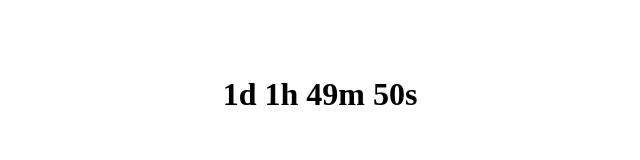
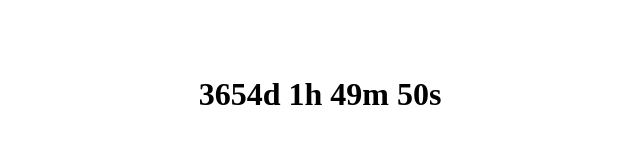
Before and after one commit to StefLue/StefLue.github.io, a plain HTML site: page index.html in a window 1280 px wide. Shown: the whole page, without its empty margins (320-960 px from the left). Drawn offline with Linux system fonts and the light colour scheme.

Commit message:
Update index.html

```diff
--- a/index.html
+++ b/index.html
@@ -2,7 +2,7 @@
 <br><br><h1><center><p id="main"></p></center></h1>
 
 <script>
-var countDownDate = new Date("Oct 15, 2019 22:30:00").getTime();
+var countDownDate = new Date("Oct 15, 2029 22:30:00").getTime();
 
 var x = setInterval(function() {
 
```
